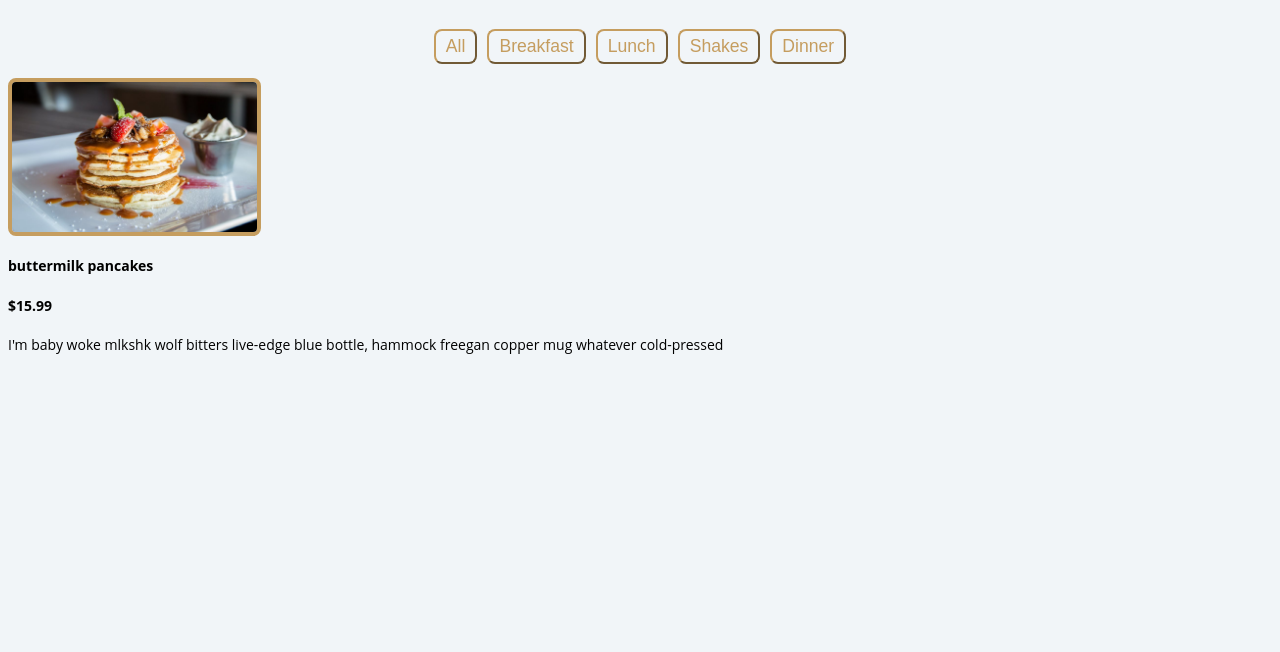
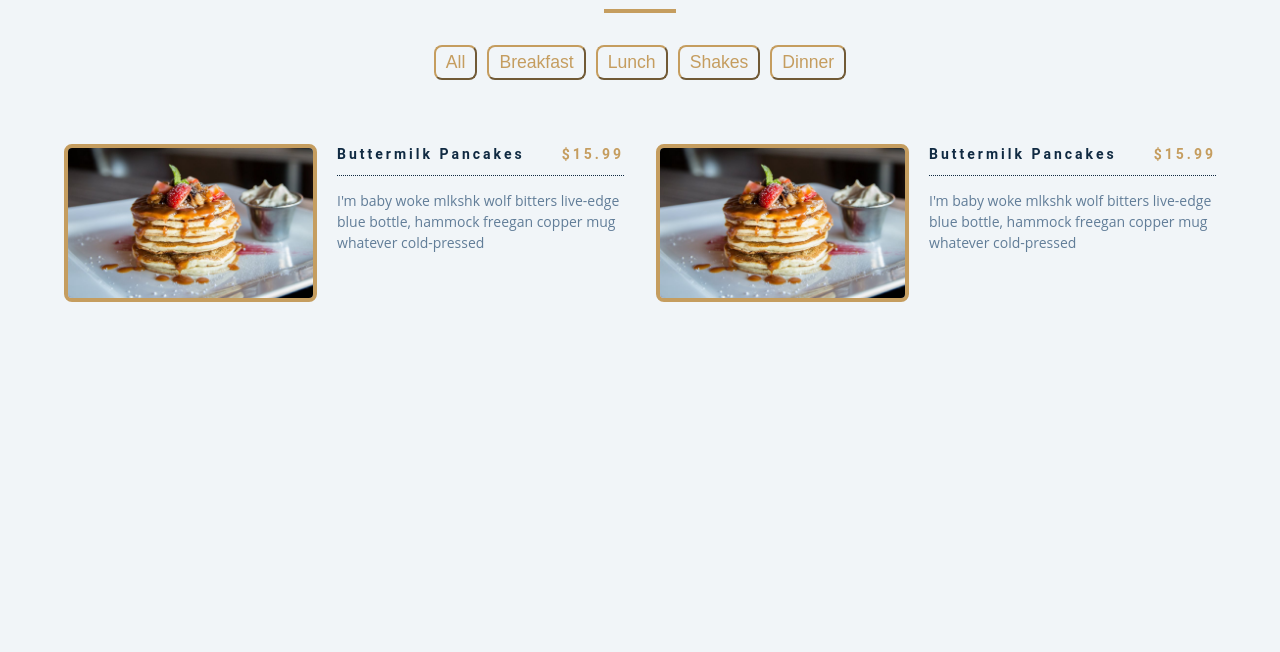
Before and after one commit to SviatlanaBuksa/Menu, a plain HTML site: page index.html in a window 1280 px wide. Shown: the part 148-800 px from the top of the page. Drawn offline with Linux system fonts and the light colour scheme.

Commit message:
Alignied and styled elems in meal-items

```diff
--- a/index.html
+++ b/index.html
@@ -22,7 +22,20 @@
         <div class="meal-info">
           <header>
             <h4>buttermilk pancakes</h4>
-            <h4>$15.99</h4>
+            <h4 class="meal-price">$15.99</h4>
+          </header>
+          <p class="meal-description">
+            I'm baby woke mlkshk wolf bitters live-edge blue bottle, hammock
+            freegan copper mug whatever cold-pressed
+          </p>
+        </div>
+      </article>
+      <article class="meal-item">
+        <img src="./images/item-1.jpeg" alt="meal" />
+        <div class="meal-info">
+          <header>
+            <h4>buttermilk pancakes</h4>
+            <h4 class="meal-price">$15.99</h4>
           </header>
           <p class="meal-description">
             I'm baby woke mlkshk wolf bitters live-edge blue bottle, hammock
--- a/style.css
+++ b/style.css
@@ -9,6 +9,7 @@ body {
   background-color: #f1f5f8;
   line-height: 1.5;
   font-size: 0.875rem;
+  color: var(--primary-color);
 }
 
 h1 {
@@ -18,7 +19,7 @@ h1 {
   color: var(--primary-color);
   line-height: 1.25;
   margin-top: 5rem;
-  font-size: 2rem;
+  font-size: 2.5rem;
   letter-spacing: 3px;
 }
 
@@ -34,6 +35,7 @@ ul {
   display: flex;
   justify-content: center;
   margin-top: 2rem;
+  margin-bottom: 4rem;
 }
 li {
   list-style-type: none;
@@ -65,3 +67,53 @@ img {
   border: 0.25rem solid var(--accent-color);
   border-radius: 0.5rem;
 }
+
+.meal-item {
+  display: grid;
+  grid-template-columns: 225px 1fr;
+  gap: 0 3rem;
+  max-width: 40rem;
+}
+
+.container-center {
+  margin-top: 4rem;
+  width: 90vw;
+  max-width: 1170px;
+  margin: 0 auto;
+  padding-bottom: 3rem;
+  display: grid;
+  grid-template-columns: 1fr 1fr;
+  gap: 3rem 2rem;
+  justify-items: center;
+}
+
+header {
+  display: flex;
+  justify-content: space-between;
+  border-bottom: 1px dotted var(--primary-color);
+}
+
+h4 {
+  text-transform: capitalize;
+  font-family: "Roboto", sans-serif;
+  font-weight: 700;
+  font-size: 0.875rem;
+  letter-spacing: 3px;
+  margin: 0 0 10px 0;
+  padding: 0;
+}
+
+h4.meal-price {
+  color: var(--accent-color);
+}
+
+p {
+  color: #617d98;
+}
+
+@media screen and (max-width: 1200px) {
+  .container-center {
+    width: 95vw;
+    grid-template-columns: 1fr;
+  }
+}
```
